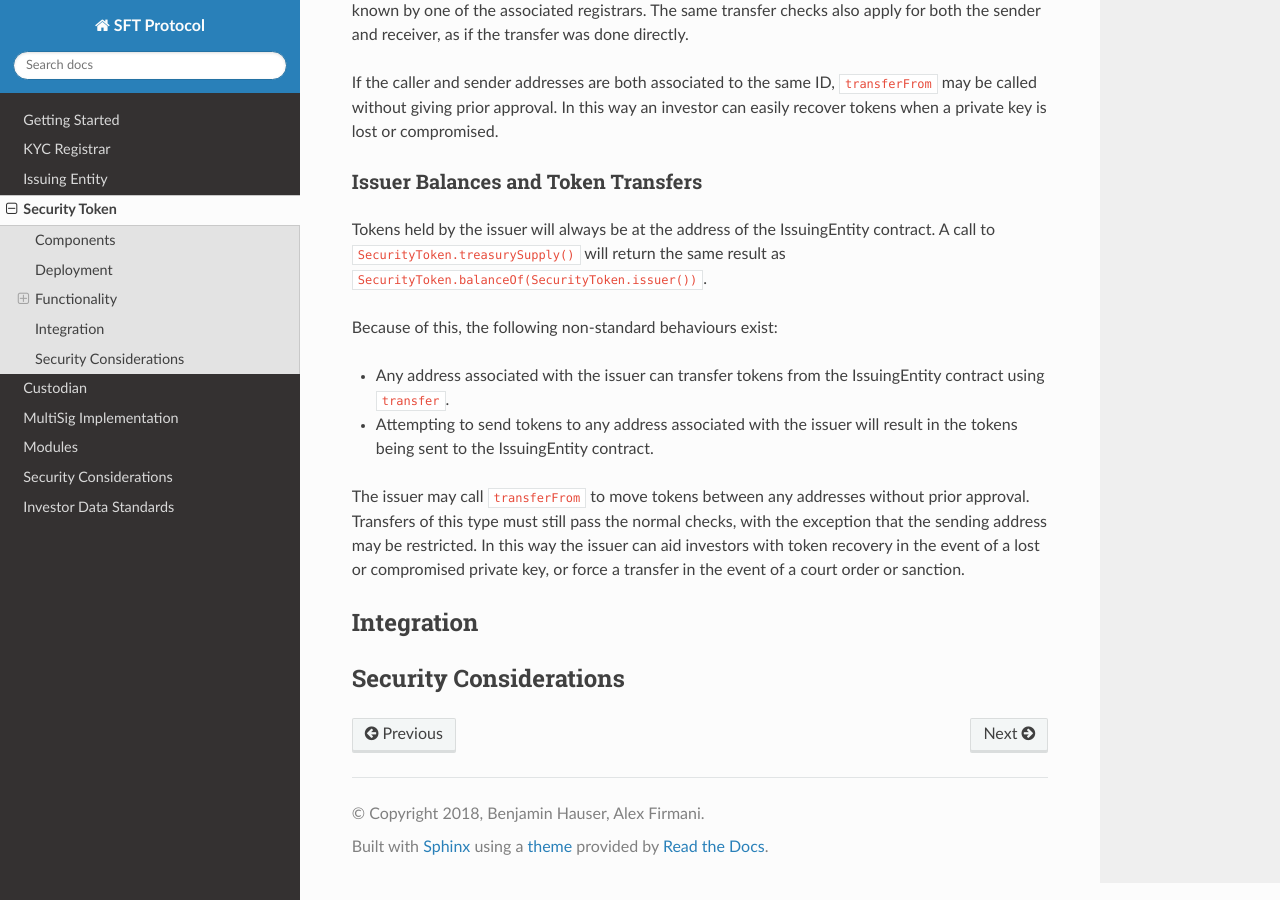
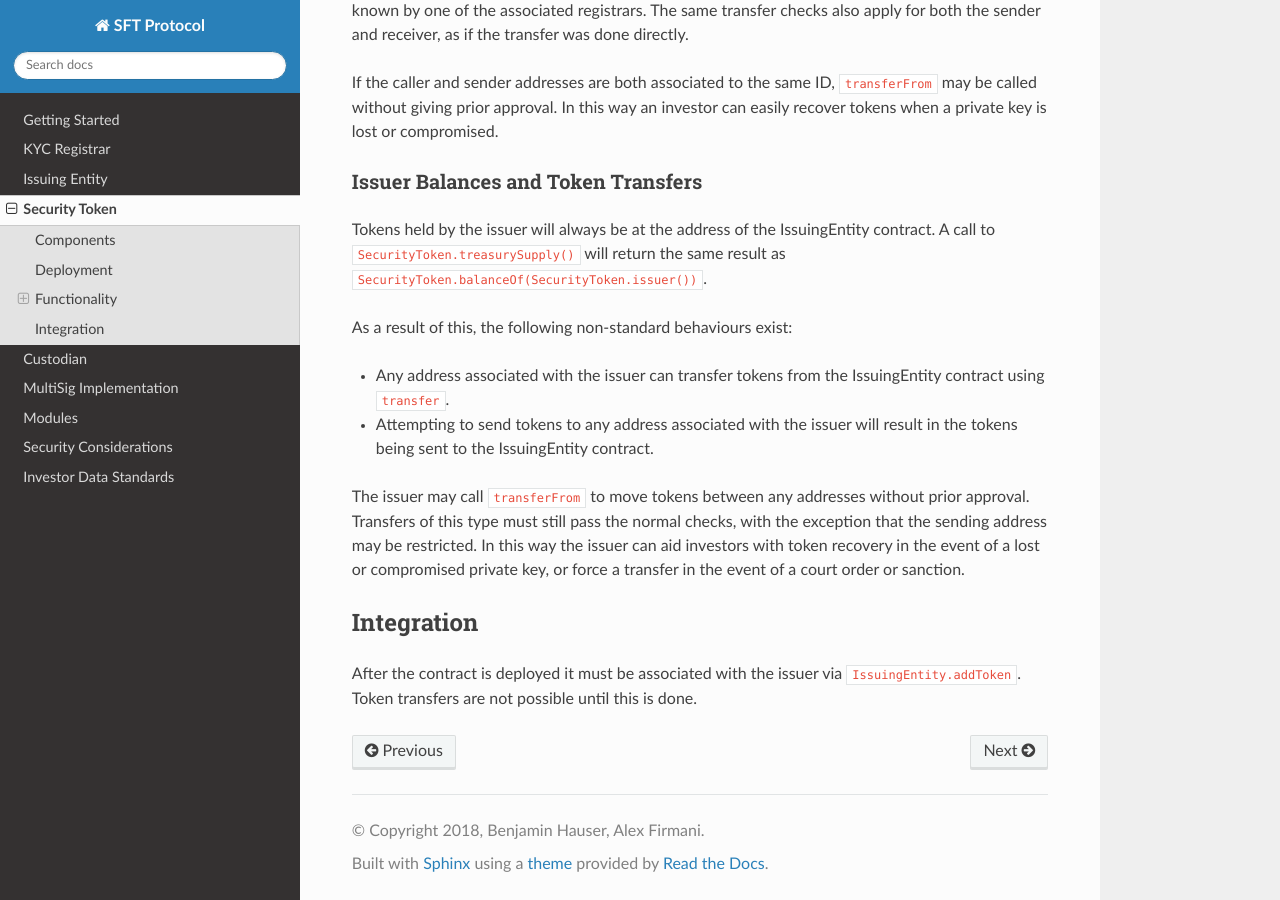
Before and after one commit to zerolawtech/SFT-Protocol, a Sphinx documentation site: the page built from docs/security-token.rst, in a window 1280 px wide and 900 px high, scrolled down 1986 px. Built offline with Sphinx 7.4.7 and the Read the Docs theme 2.0.0, drawn with Linux system fonts in a browser that asks for light colours.

Commit message:
formatting

```diff
--- a/docs/custodian.rst
+++ b/docs/custodian.rst
@@ -32,9 +32,6 @@ Functionality
 Integration
 ===========
 
-Security Considerations
-=======================
-
 Old text
 ========
 
--- a/docs/issuing-entity.rst
+++ b/docs/issuing-entity.rst
@@ -43,6 +43,3 @@ TODO
 
 Integration
 ===========
-
-Security Considerations
-=======================
--- a/docs/security-token.rst
+++ b/docs/security-token.rst
@@ -84,7 +84,7 @@ Issuer Balances and Token Transfers
 
 Tokens held by the issuer will always be at the address of the IssuingEntity contract.  A call to ``SecurityToken.treasurySupply()`` will return the same result as ``SecurityToken.balanceOf(SecurityToken.issuer())``.
 
-Because of this, the following non-standard behaviours exist:
+As a result of this, the following non-standard behaviours exist:
 
 * Any address associated with the issuer can transfer tokens from the IssuingEntity contract using ``transfer``.
 * Attempting to send tokens to any address associated with the issuer will result in the tokens being sent to the IssuingEntity contract.
@@ -94,5 +94,5 @@ The issuer may call ``transferFrom`` to move tokens between any addresses withou
 Integration
 ===========
 
-Security Considerations
-=======================
+After the contract is deployed it must be associated with the issuer via
+``IssuingEntity.addToken``. Token transfers are not possible until this is done.
```
Also changed, not shown: docs/getting-started.rst (+16 -61 lines), docs/kyc-registrar.rst (+20 -107 lines).
